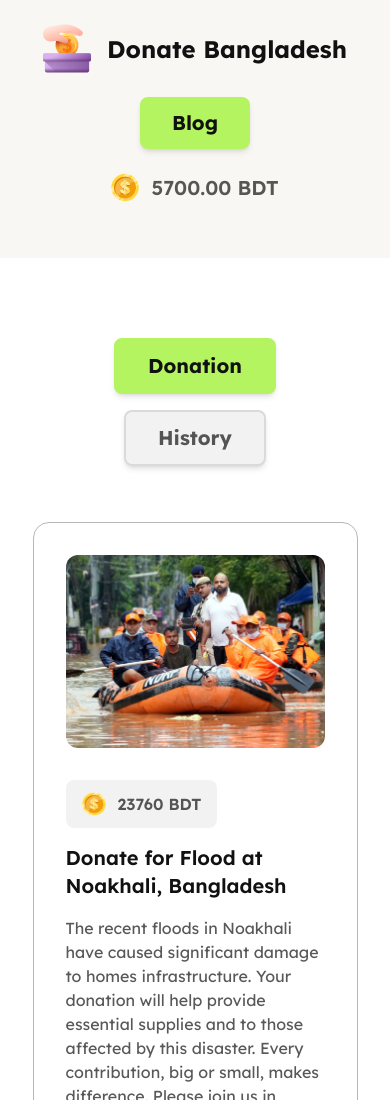
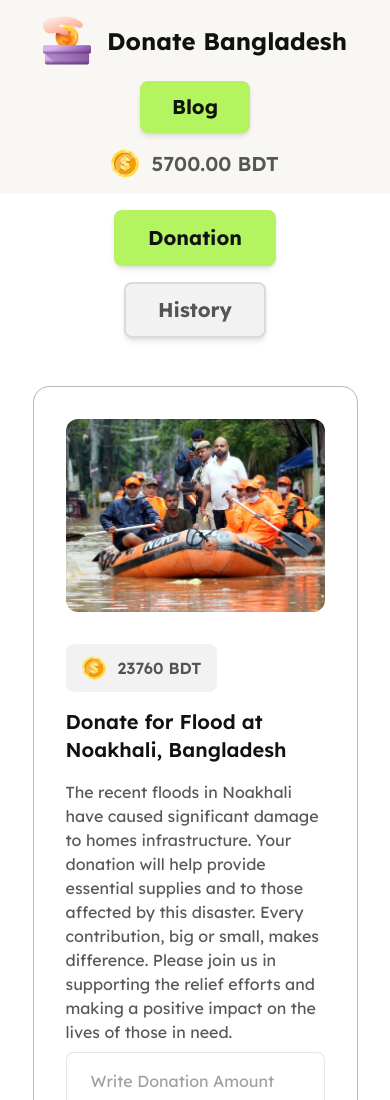
Before and after one commit to Abrar9410/Assignment-05, a plain HTML site: page index.html in a window 390 px wide. Shown: the top 1100 px of the page. Drawn offline with nearby package versions, Linux system fonts and the light colour scheme.

Commit message:
Slight responsive adjustments made

```diff
--- a/index.html
+++ b/index.html
@@ -36,10 +36,10 @@
 <body class="font-Lexend p-0 m-0 box-border flex flex-col min-h-[100vh]">
     <header class="sticky top-0 z-10 bg-white bg-opacity-50 backdrop-blur-md">
         <nav class="bg-navBg">
-            <div class="flex flex-col gap-6 sm:flex-row justify-between items-center w-11/12 mx-auto pt-6 pb-14">
+            <div class="flex flex-col gap-4 sm:gap-6 sm:flex-row justify-between items-center w-11/12 mx-auto py-4 sm:pt-6 sm:pb-14">
                 <a class="order-2 sm:order-1" href="./blog.html">
                     <button class="bg-button hover:bg-lime-400 text-primary text-xl font-bold py-3 px-8 rounded-lg shadow-md">Blog</button></a>
-                <div class="order-1 sm:order-2 flex justify-center items-center gap-4">
+                <div class="order-1 sm:order-2 flex justify-center items-center gap-4 flex-wrap">
                     <img src="./assets/logo.png" alt="logo">
                     <p class="text-primary text-xl min-[335px]:text-2xl font-bold">Donate Bangladesh</p>
                 </div>
@@ -49,7 +49,7 @@
                 </div>
             </div>
         </nav>
-        <div class="pt-20 pb-6 flex max-[400px]:flex-col justify-center items-center gap-4">
+        <div class="py-4 sm:pt-20 sm:pb-6 flex max-[400px]:flex-col justify-center items-center gap-4">
             <button id="btn-donation"
                 class="bg-button border-button border-2 text-primary text-xl font-bold py-3 px-8 rounded-lg shadow-md">Donation</button>
             <button id="btn-history"
```
Also changed, not shown: blog.html (+2 -2 lines).
